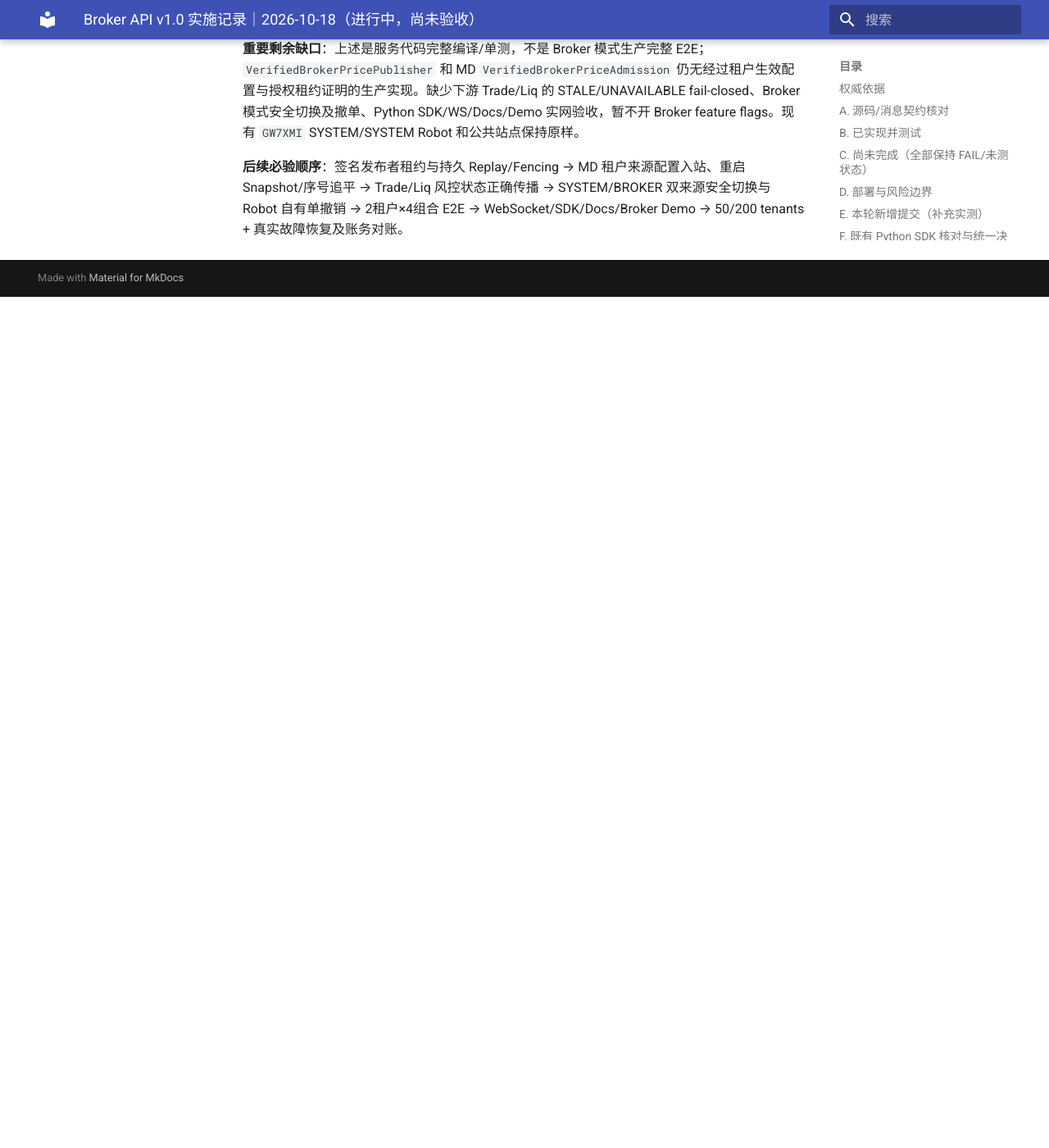
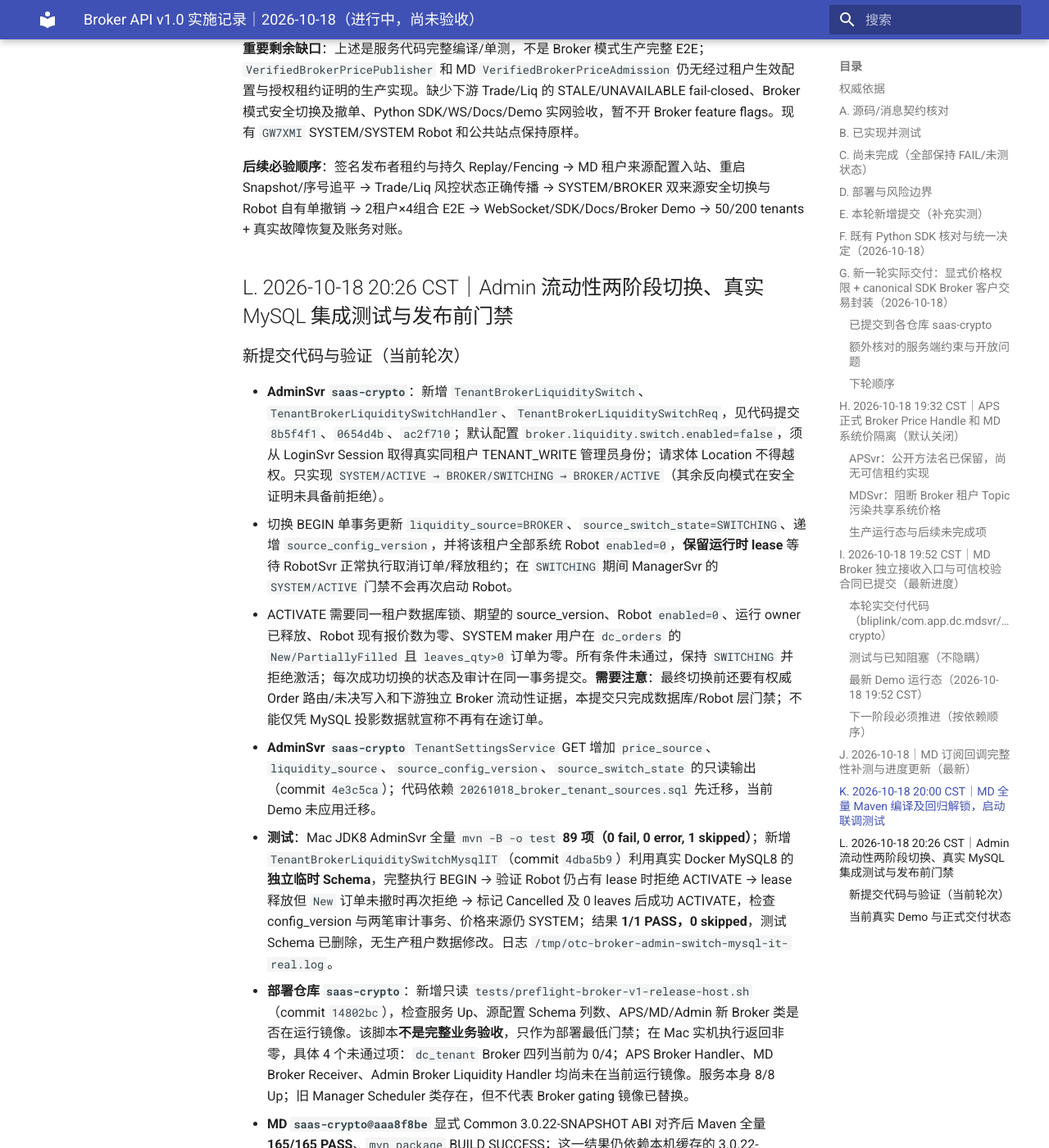
Before and after one commit to bliplink/dc-quant-deploy, an MkDocs documentation site: the page built from docs/BROKER_API_V1_IMPLEMENTATION_AUDIT_20261018.zh-CN.md, in a window 1280 px wide and 1400 px high, scrolled down 10440 px. Shown: the whole window at 82% size. Built offline with MkDocs 1.6.1 and Material for MkDocs 9.7.7, drawn with Linux system fonts in a browser that asks for light colours; before the commit the page ends 10802 px from its top, so only the background shows below that; some of the changed text lies outside the part shown.

Commit message:
docs(broker): real MySQL two-phase handover IT, 89 Admin tests and release gate [skip ci]

```diff
--- a/docs/BROKER_API_V1_IMPLEMENTATION_AUDIT_20261018.zh-CN.md
+++ b/docs/BROKER_API_V1_IMPLEMENTATION_AUDIT_20261018.zh-CN.md
@@ -180,3 +180,22 @@ JAVA_HOME=/Users/kong/Library/Java/JavaVirtualMachines/zulu-8.jdk/Contents/Home
 **重要剩余缺口**：上述是服务代码完整编译/单测，不是 Broker 模式生产完整 E2E；`VerifiedBrokerPricePublisher` 和 MD `VerifiedBrokerPriceAdmission` 仍无经过租户生效配置与授权租约证明的生产实现。缺少下游 Trade/Liq 的 STALE/UNAVAILABLE fail-closed、Broker 模式安全切换及撤单、Python SDK/WS/Docs/Demo 实网验收，暂不开 Broker feature flags。现有 `GW7XMI` SYSTEM/SYSTEM Robot 和公共站点保持原样。
 
 **后续必验顺序**：签名发布者租约与持久 Replay/Fencing → MD 租户来源配置入站、重启 Snapshot/序号追平 → Trade/Liq 风控状态正确传播 → SYSTEM/BROKER 双来源安全切换与 Robot 自有单撤销 → 2租户×4组合 E2E → WebSocket/SDK/Docs/Broker Demo → 50/200 tenants + 真实故障恢复及账务对账。
+
+
+## L. 2026-10-18 20:26 CST｜Admin 流动性两阶段切换、真实 MySQL 集成测试与发布前门禁
+
+### 新提交代码与验证（当前轮次）
+
+- **AdminSvr `saas-crypto`**：新增 `TenantBrokerLiquiditySwitch`、`TenantBrokerLiquiditySwitchHandler`、`TenantBrokerLiquiditySwitchReq`，见代码提交 `8b5f4f1`、`0654d4b`、`ac2f710`；默认配置 `broker.liquidity.switch.enabled=false`，须从 LoginSvr Session 取得真实同租户 TENANT_WRITE 管理员身份；请求体 Location 不得越权。只实现 `SYSTEM/ACTIVE → BROKER/SWITCHING → BROKER/ACTIVE`（其余反向模式在安全证明未具备前拒绝）。
+- 切换 BEGIN 单事务更新 `liquidity_source=BROKER`、`source_switch_state=SWITCHING`、递增 `source_config_version`，并将该租户全部系统 Robot `enabled=0`，**保留运行时 lease** 等待 RobotSvr 正常执行取消订单/释放租约；在 `SWITCHING` 期间 ManagerSvr 的 `SYSTEM/ACTIVE` 门禁不会再次启动 Robot。
+- ACTIVATE 需要同一租户数据库锁、期望的 source_version、Robot `enabled=0`、运行 owner 已释放、Robot 现有报价数为零、SYSTEM maker 用户在 `dc_orders` 的 `New/PartiallyFilled` 且 `leaves_qty>0` 订单为零。所有条件未通过，保持 `SWITCHING` 并拒绝激活；每次成功切换的状态及审计在同一事务提交。**需要注意**：最终切换前还要有权威 Order 路由/未决写入和下游独立 Broker 流动性证据，本提交只完成数据库/Robot 层门禁；不能仅凭 MySQL 投影数据就宣称不再有在途订单。
+- **AdminSvr `saas-crypto`** `TenantSettingsService` GET 增加 `price_source`、`liquidity_source`、`source_config_version`、`source_switch_state` 的只读输出（commit `4e3c5ca`）；代码依赖 `20261018_broker_tenant_sources.sql` 先迁移，当前 Demo 未应用迁移。
+- **测试**：Mac JDK8 AdminSvr 全量 `mvn -B -o test` **89 项（0 fail, 0 error, 1 skipped）**；新增 `TenantBrokerLiquiditySwitchMysqlIT`（commit `4dba5b9`）利用真实 Docker MySQL8 的**独立临时 Schema**，完整执行 BEGIN → 验证 Robot 仍占有 lease 时拒绝 ACTIVATE → lease 释放但 `New` 订单未撤时再次拒绝 → 标记 Cancelled 及 0 leaves 后成功 ACTIVATE，检查 config_version 与两笔审计事务、价格来源仍 SYSTEM；结果 **1/1 PASS，0 skipped**，测试 Schema 已删除，无生产租户数据修改。日志 `/tmp/otc-broker-admin-switch-mysql-it-real.log`。
+- **部署仓库 `saas-crypto`**：新增只读 `tests/preflight-broker-v1-release-host.sh`（commit `14802bc`），检查服务 Up、源配置 Schema 列数、APS/MD/Admin 新 Broker 类是否在运行镜像。该脚本**不是完整业务验收**，只作为部署最低门禁；在 Mac 实机执行返回非零，具体 4 个未通过项：`dc_tenant` Broker 四列当前为 0/4；APS Broker Handler、MD Broker Receiver、Admin Broker Liquidity Handler 均尚未在当前运行镜像。服务本身 8/8 Up；旧 Manager Scheduler 类存在，但不代表 Broker gating 镜像已替换。
+- **MD `saas-crypto@aaa8f8be`** 显式 Common 3.0.22-SNAPSHOT ABI 对齐后 Maven 全量 **165/165 PASS**、`mvn package` BUILD SUCCESS；这一结果仍依赖本机缓存的 3.0.22-SNAPSHOT，未验证中央仓库干净重建。Common HA 业务源未修改。
+
+### 当前真实 Demo 与正式交付状态
+
+2026-10-18 20:26 CST：`GW7XMI` 流动性任务 `COMPLETE:DONE`、Robot `RUNNING`、活动挂单 40；主站和交易站均 HTTP 200；没有重建/升级现网容器，**Broker v1 正式接口和独立租户尚未上线**。
+
+**阻塞进入部署/新建 API 验收租户的剩余工作**：可信 Broker Publisher epoch/持久续传校验与 MD 生产 Admission，Trade/Liq 的 Broker 价 READY/STALE/UNAVAILABLE 风控与恢复，SYSTEM↔BROKER 四组合的反向/旧单安全清理，公共 SDK WebSocket 与 API Docs 正式发布、独立 Broker Demo、镜像依赖完整可重建、真实用户 Key API 下单/撤单/查询/资金/持仓/成交、两租户隔离、故障恢复与 50/200 租户性能报告。**上述项未做或未通过前，不标记 Broker v1.0 完成，更不注册正式验收租户以冒充 E2E 成功。**
```
